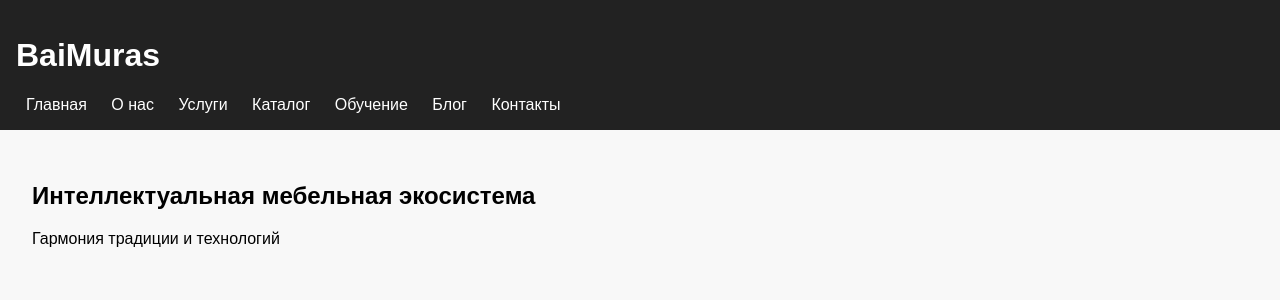
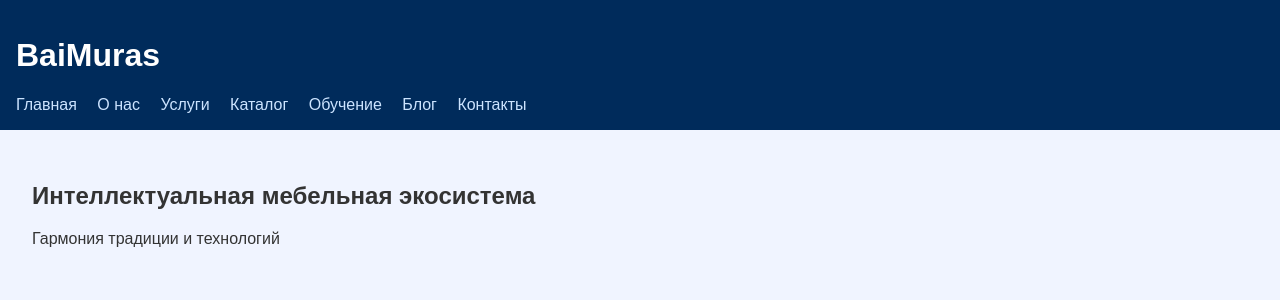
Before and after one commit to ardakchapaev/BaiMuras, a Flask app: page / in a window 1280 px wide. Shown: the top 300 px of the page. Run offline with Flask 3, Linux system fonts and the light colour scheme.

Commit message:
Update style.css

```diff
--- a/static/css/style.css
+++ b/static/css/style.css
@@ -1,4 +1,27 @@
-body { font-family: sans-serif; background: #f8f8f8; margin: 0; padding: 0; }
-header { background: #222; color: white; padding: 1em; }
-nav a { color: white; margin: 0 10px; text-decoration: none; }
-main { padding: 2em; }
+
+body {
+  font-family: sans-serif;
+  margin: 0;
+  padding: 0;
+  background: #f0f4ff;
+  color: #333;
+}
+header {
+  background: #002B5B;
+  color: white;
+  padding: 1rem;
+}
+nav a {
+  margin-right: 1rem;
+  color: #cce4ff;
+  text-decoration: none;
+}
+main {
+  padding: 2rem;
+}
+footer {
+  text-align: center;
+  padding: 1rem;
+  background: #002B5B;
+  color: white;
+}
```
